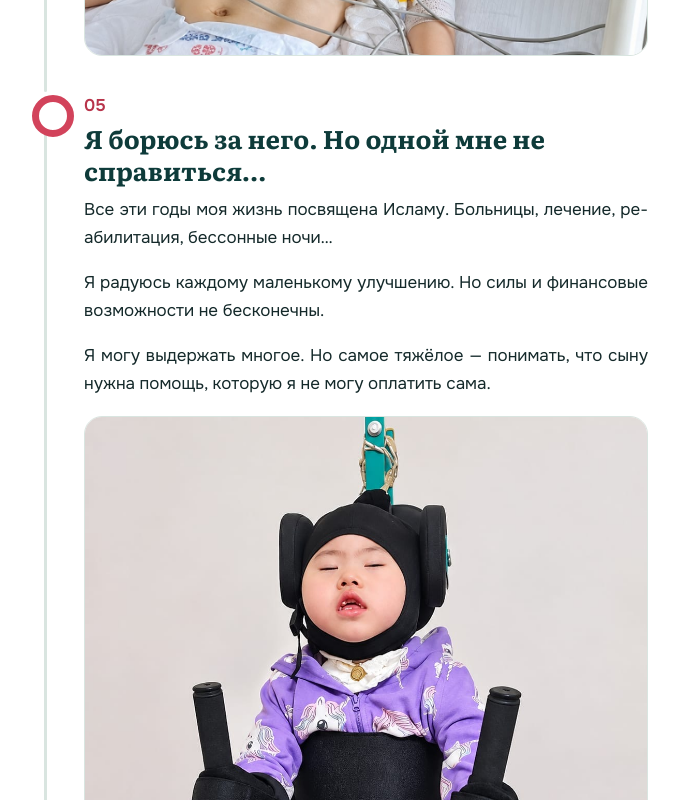
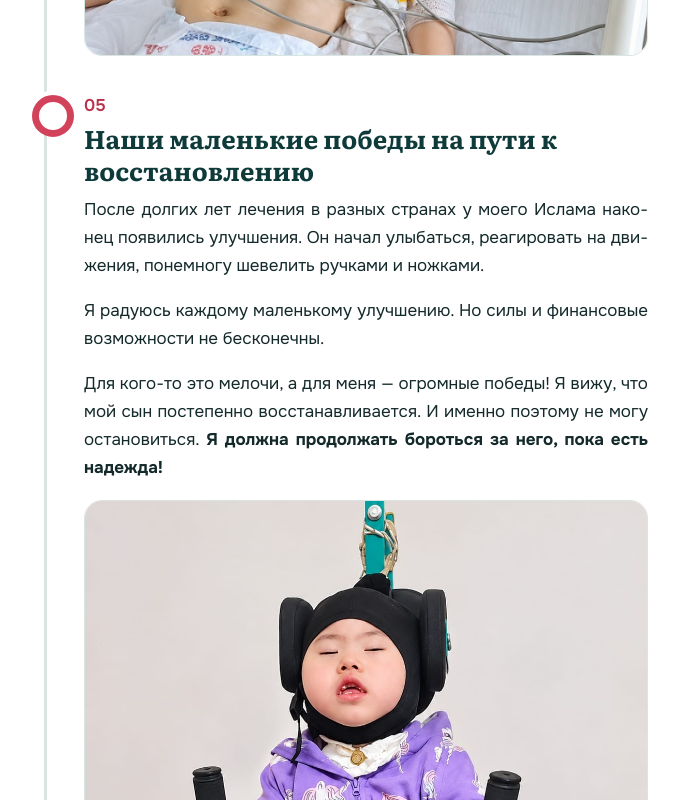
Before and after one commit to aminaomarova2701-code/sborislam, a plain HTML site: page index.html in a window 1280 px wide. Shown: the part 4660-5460 px from the top of the page, without its empty margins (300-979 px from the left). Drawn offline with Linux system fonts and the light colour scheme; no server answers.

Commit message:
диагноз

```diff
--- a/index.html
+++ b/index.html
@@ -86,10 +86,10 @@
 
   <article class="step">
     <p class="num">05</p>
-    <h3>Я борюсь за него. Но одной мне не справиться…</h3>
-    <p>Все эти годы моя жизнь посвящена Исламу. Больницы, лечение, реабилитация, бессонные ночи…</p>
+    <h3>Наши маленькие победы на пути к восстановлению</h3>
+    <p>После долгих лет лечения в разных странах у моего Ислама наконец появились улучшения. Он начал улыбаться, реагировать на движения, понемногу шевелить ручками и ножками.</p>
     <p>Я радуюсь каждому маленькому улучшению. Но силы и финансовые возможности не бесконечны.</p>
-    <p>Я могу выдержать многое. Но самое тяжёлое — понимать, что сыну нужна помощь, которую я не могу оплатить сама.</p>
+    <p>Для кого-то это мелочи, а для меня — огромные победы! Я вижу, что мой сын постепенно восстанавливается. И именно поэтому не могу остановиться. <b>Я должна продолжать бороться за него, пока есть надежда!</b></p>
     <div class="photos"><img src="docs/islam6.JPG" alt="Малыш сейчас" loading="lazy" onerror="this.parentElement.remove()"></div>
   </article>
 
```
